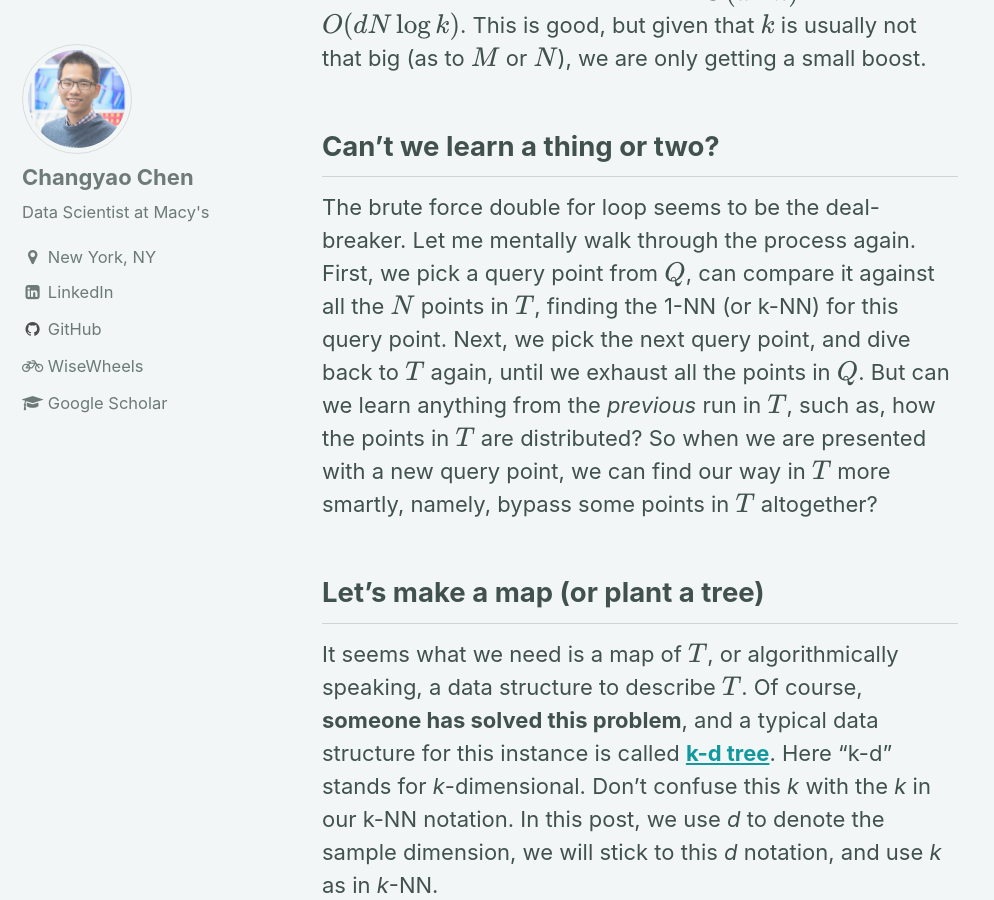
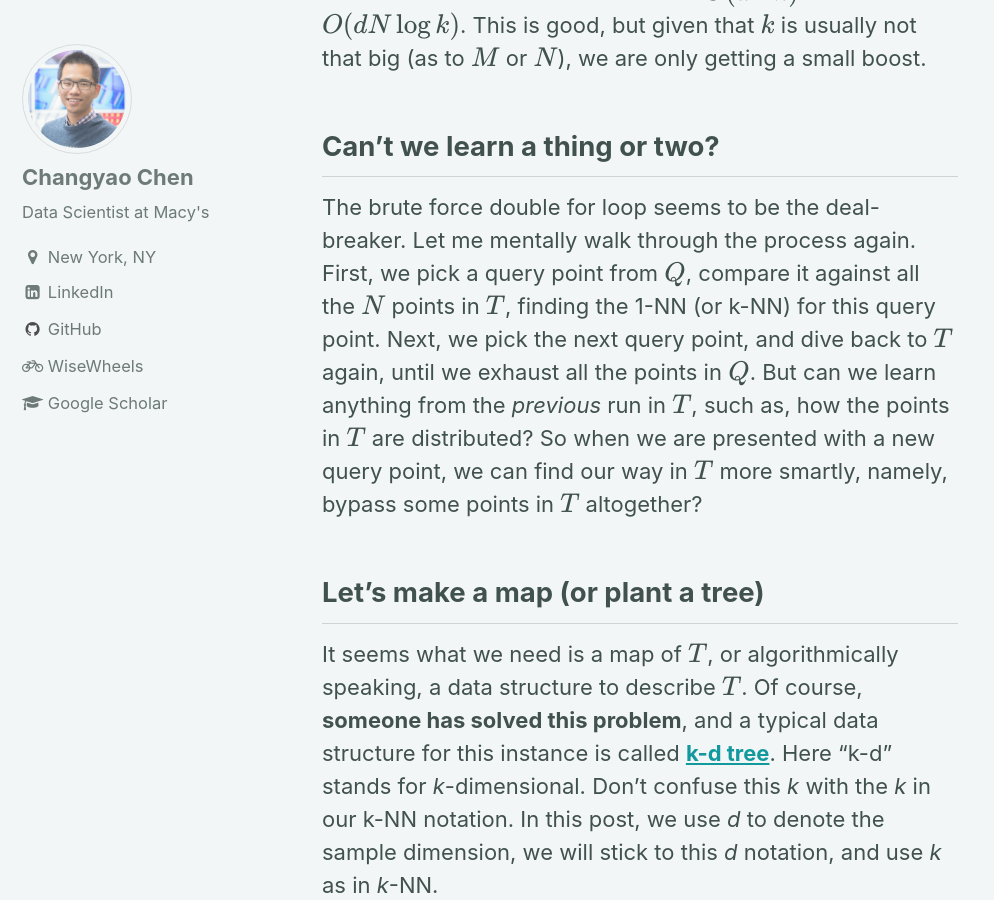
Before and after one commit to changyaochen/changyaochen.github.io, a Jekyll site: the page built from _posts/2018-05-16-k-nearest-neighbor-search-without-brute-force.md, in a window 1280 px wide and 900 px high, scrolled down 2442 px. Shown: the whole window, without its empty margins (0-994 px from the left). Built offline with Jekyll 4.4.1, drawn with Linux system fonts in a browser that asks for light colours; formulas are drawn with MathJax 3; comment, search, counter and statistics services are not loaded.

Commit message:
typo fix

```diff
--- a/_posts/2018-05-16-k-nearest-neighbor-search-without-brute-force.md
+++ b/_posts/2018-05-16-k-nearest-neighbor-search-without-brute-force.md
@@ -29,7 +29,7 @@ We came back to the drawing board... We also should probably use `numpy` more, a
 Notice that, for k-NN, we want to maintain a list of k smallest values, as we are searching through all \\(N\\) samples in the set \\(T\\). So we could probably get a balanced binary search tree to store the k nearest neighbors seen so far, using their distance to the query sample as the key. In this way, we could cut the 1-NN search time from \\(O(dNk)\\) to \\(O(dN\log{k})\\). This is good, but given that \\(k\\) is usually not that big (as to \\(M\\) or \\(N\\)), we are only getting a small boost.
 
 ## Can't we learn a thing or two?
-The brute force double for loop seems to be the deal-breaker. Let me mentally walk through the process again. First, we pick a query point from \\(Q\\), can compare it against all the \\(N\\) points in \\(T\\), finding the 1-NN (or k-NN) for this query point. Next, we pick the next query point, and dive back to \\(T\\) again, until we exhaust all the points in \\(Q\\). But can we learn anything from the *previous* run in \\(T\\), such as, how the points in \\(T\\) are distributed? So when we are presented with a new query point, we can find our way in \\(T\\) more smartly, namely, bypass some points in \\(T\\) altogether?
+The brute force double for loop seems to be the deal-breaker. Let me mentally walk through the process again. First, we pick a query point from \\(Q\\), compare it against all the \\(N\\) points in \\(T\\), finding the 1-NN (or k-NN) for this query point. Next, we pick the next query point, and dive back to \\(T\\) again, until we exhaust all the points in \\(Q\\). But can we learn anything from the *previous* run in \\(T\\), such as, how the points in \\(T\\) are distributed? So when we are presented with a new query point, we can find our way in \\(T\\) more smartly, namely, bypass some points in \\(T\\) altogether?
 
 ## Let's make a map (or plant a tree)
 It seems what we need is a map of \\(T\\), or algorithmically speaking, a data structure to describe \\(T\\). Of course, **someone has solved this problem**, and a typical data structure for this instance is called [**k-d tree**](https://en.wikipedia.org/wiki/K-d_tree). Here "k-d" stands for *k*-dimensional. Don't confuse this *k* with the *k* in our k-NN notation. In this post, we use *d* to denote the sample dimension, we will stick to this *d* notation, and use *k* as in *k*-NN.
```
